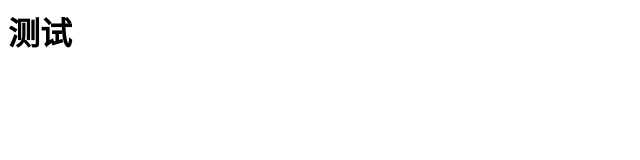
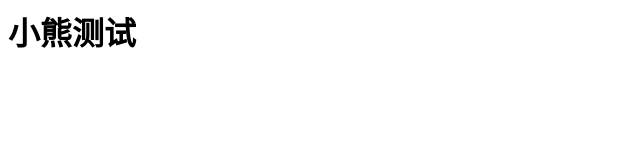
Before and after one commit to qq565569283/dhzyfunaa.github.io, a plain HTML site: page index.html in a window 1280 px wide. Shown: the whole page, without its empty margins (0-640 px from the left). Drawn offline with Linux system fonts and the light colour scheme.

Commit message:
Update index.html

```diff
--- a/index.html
+++ b/index.html
@@ -1 +1 @@
-<h1>测试</h1>
+<h1>小熊测试</h1>
```
